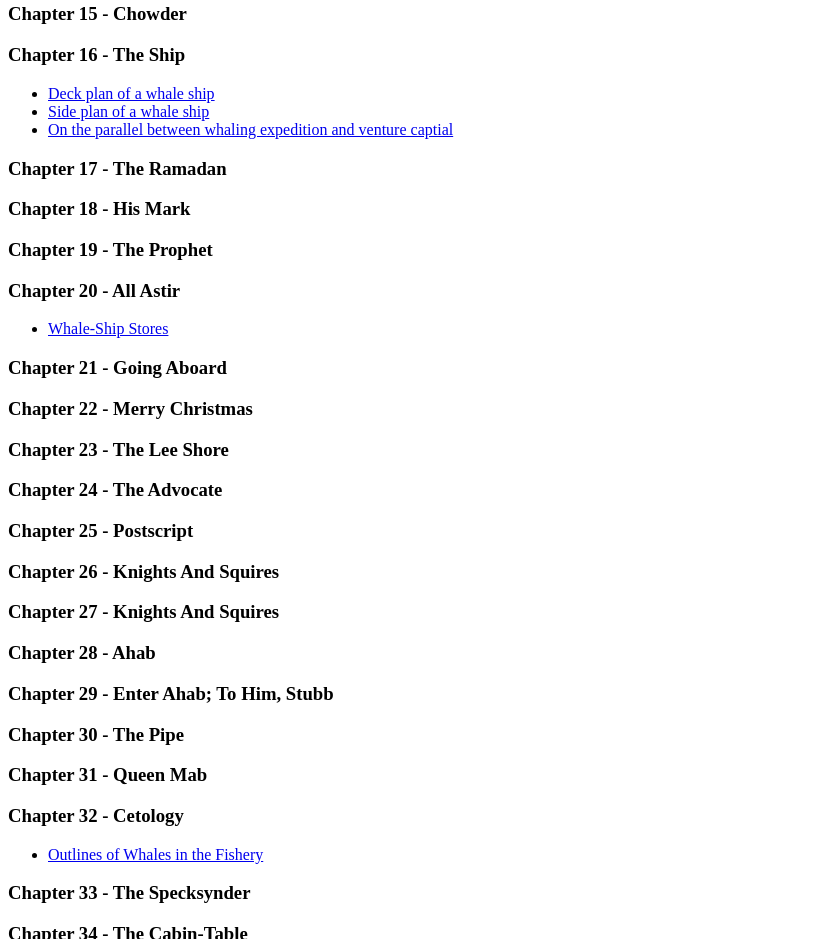
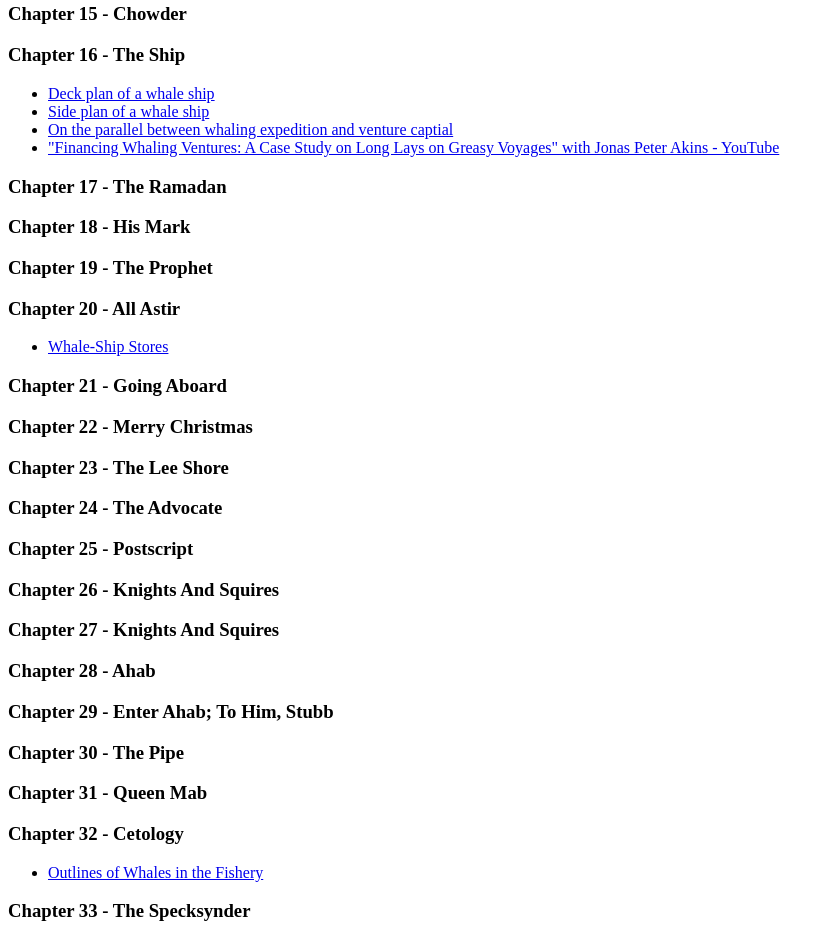
Before and after one commit to plwg/moby-dick, a plain HTML site: page index.html in a window 1280 px wide. Shown: the part 1113-2052 px from the top of the page, without its empty margins (0-834 px from the left). Drawn offline with Linux system fonts and the light colour scheme.

Commit message:
Wed Nov 20 02:23:29 PM +08 2024

```diff
--- a/index.html
+++ b/index.html
@@ -63,6 +63,9 @@ a whale ship</a></li>
 <li><a
 href="https://nha.org/research/nantucket-history/history-topics/short-lays-on-greasy-voyages-whaling-and-venture-capital/">On
 the parallel between whaling expedition and venture captial</a></li>
+<li><a href="https://www.youtube.com/watch?v=RnqIMI_Epeo">"Financing
+Whaling Ventures: A Case Study on Long Lays on Greasy Voyages" with
+Jonas Peter Akins - YouTube</a></li>
 </ul>
 <h3 id="chapter-17---the-ramadan">Chapter 17 - The Ramadan</h3>
 <h3 id="chapter-18---his-mark">Chapter 18 - His Mark</h3>
```
Also changed, not shown: 1 other file.
